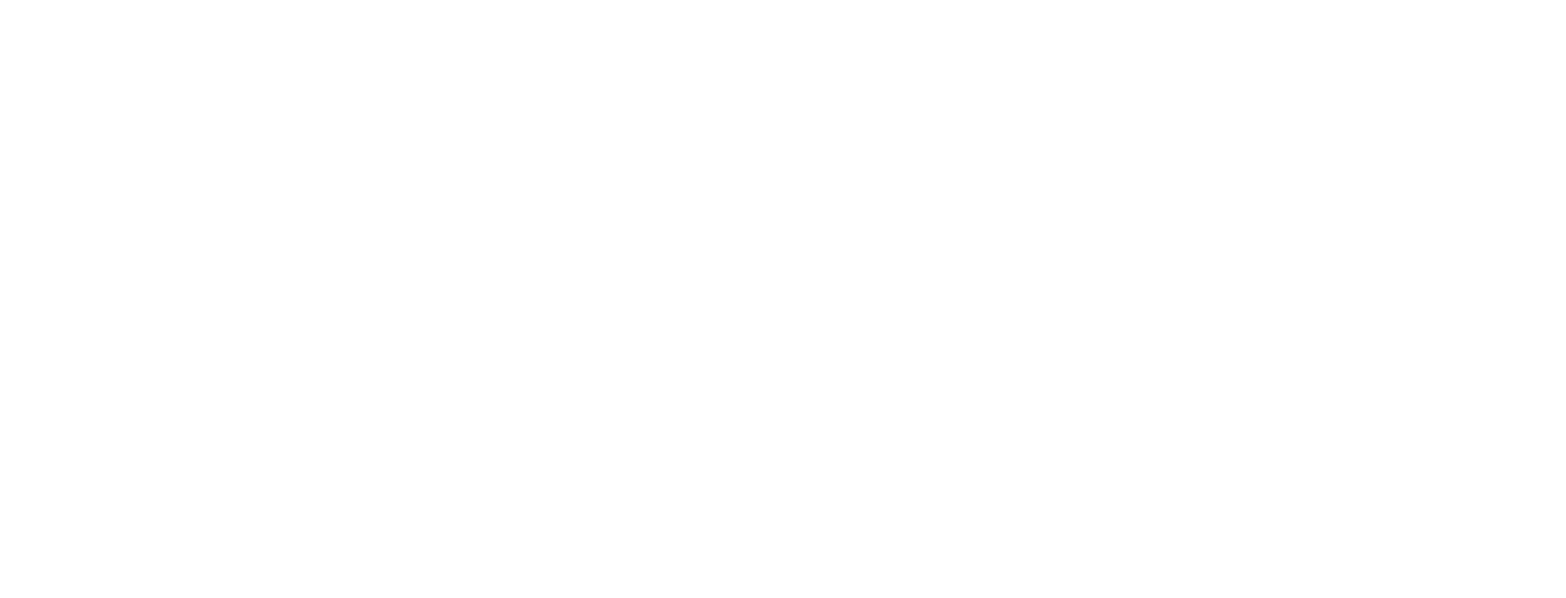
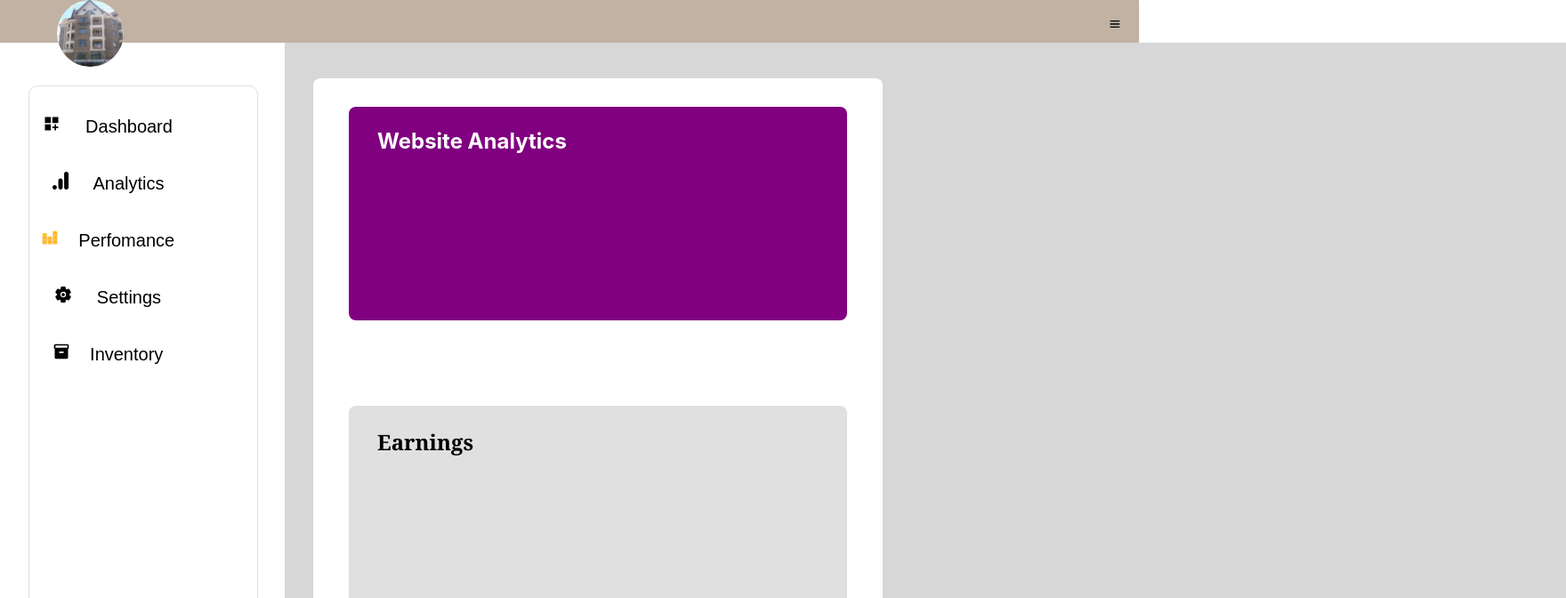
Before and after one commit to GabrielW13Nai/multiplehardware, a React (Create React App) app in the folder client/: page /admin in a window 1280 px wide. Shown: the top 672 px of the page at 89% size, 1760 px wide, since content can reach past the window. Built offline with nearby package versions, Linux system fonts and the light colour scheme.

Commit message:
later commit

```diff
--- /dev/null
+++ b/client/src/Admin/Admin.css
@@ -0,0 +1,115 @@
+.root{
+    font-family: -apple-system, -apple-system, BlinkMacSystemFont, 'Segoe UI', 'Roboto', 'Oxygen', 'Ubuntu', 'Cantarell', 'Fira Sans', 'Droid Sans', 'Helvetica Neue', sans-serif;
+    -webkit-font-smoothing: antialised;
+    -moz-osx-font-smoothing: grayscale;
+}
+
+.admin-main{
+    background-color: #fff;
+    top: 2rem;
+    left: 0;
+    width: 100rem;
+    height: 50rem;
+}
+
+.admin-navigation{
+    position: relative;
+    top: 3rem;
+    left: 2rem;
+    width: 16rem;
+    height: 45rem;
+    line-height: 4rem;
+    display: inline-block;
+    font-size: 60px;
+    background-color: #fff;
+    font-family: 'Roboto', sans-serif;
+    border-radius: 10px;
+    border: 1px #e0e0e0 solid;
+    box-shadow: 2px 2px 2px rgba(0, 0, 0, 0);
+    align-items: start;
+    justify-content: center;
+}
+
+.btn-admin{
+    width: 70%;
+    padding: 0 3px 3px 0;
+    outline: none;
+    border: none;
+    cursor: pointer;
+    background-color: #fff;
+    font-size: 20px;
+    align-items: right;
+    justify-content:right;
+}
+
+/* .admin-col{
+    border-radius: 2px;
+    position: absolute;
+    width: 0.5px;
+    left: 14rem;
+    top: 3rem;
+    height: 60rem;
+    background-color: rgba(0, 0, 0, 0.5);
+    box-shadow: inset 0.3em 0.3em 0.3em 0 #d3d3d3, inset -0.3em -0.3em -0.3em 0 rgba(0, 1, 0, 1);
+
+} */
+
+.admin-main-sect{
+    position: absolute;
+    background-color: #d7d7d7;
+    top: 3rem;
+    left: 20rem;
+    width: 90rem;
+    height: 57rem;
+    overflow: hidden;
+    z-index: 0;
+}
+
+.analytics-earnings{
+    position: absolute;
+    border: none;
+    top: 2.5rem;
+    left: 2rem;
+    height: 60rem;
+    width: 40rem;
+    background-color: #fff;
+    border-radius: 8px;
+    display: inline-block;
+}
+
+.analytics{
+    position: absolute;
+    border: none;
+    top: 2rem;
+    left: 2.5rem;
+    height: 15rem;
+    width: 35rem;
+    background-color: purple;
+    border-radius: 8px;
+}
+
+.earnings{
+    position: absolute;
+    border: none;
+    top: 23rem;
+    left: 2.5rem;
+    height: 30rem;
+    width: 35rem;
+    background-color: #e0e0e0;
+    border-radius: 8px;
+}
+
+.analytics h3{
+    color: #fff;
+    position: absolute;
+    left: 2rem;
+    font-size: 24px;
+}
+
+.earnings h3{
+    color: #000;
+    position: absolute;
+    left: 2rem;
+    font-size: 24px;
+    font-family: 'georgia'
+}
--- /dev/null
+++ b/client/src/Admin/Admin.js
@@ -0,0 +1,50 @@
+import React from 'react'
+import Navigation from '../Cards/Navigation'
+import './Admin.css'
+import AdminAnalytics from './AdminAnalytics'
+import AdminPerfomance from './AdminPerfomance'
+import AdminSettings from './AdminSettings'
+import AdminItems from './AdminItems'
+import { Switch, Route } from 'react-router-dom'
+import AdminNavigation from './AdminNavigation'
+
+const Admin = () => {
+  return (
+    <>
+      <Navigation />
+      <div className='admin-main'>
+      <AdminNavigation />
+
+        <div>
+        <Switch>
+          <Route exact path="/adminanalytics"><AdminAnalytics /></Route>
+          <Route exact path="/adminperfomance"><AdminPerfomance /></Route>
+          <Route exact path="/adminsettings"><AdminSettings /></Route>
+          <Route exact path="/adminitems"><AdminItems /></Route>
+
+        </Switch>
+
+        </div>
+
+        <div className='admin-main-sect'>
+          <div className='analytics-earnings'>
+            <div className='analytics'>
+              <h3>Website Analytics</h3>
+            </div>
+            <div className='earnings'>
+              <h3>Earnings</h3>
+            </div>
+          </div>
+
+        </div>
+        <div className='admin-details'>
+
+        </div>
+
+      </div>
+    </>
+
+  )
+}
+
+export default Admin
--- /dev/null
+++ b/client/src/Admin/AdminAnalytics.js
@@ -0,0 +1,17 @@
+import React from 'react'
+import Navigation from '../Cards/Navigation'
+import AdminNavigation from './AdminNavigation'
+import './Admin.css'
+
+const AdminAnalytics = () => {
+  return (
+    <>
+      <Navigation />
+      <AdminNavigation />
+
+    </>
+
+  )
+}
+
+export default AdminAnalytics
--- /dev/null
+++ b/client/src/Admin/AdminItems.js
@@ -0,0 +1,9 @@
+import React from 'react'
+
+const AdminItems = () => {
+  return (
+    <div>AdminItems</div>
+  )
+}
+
+export default AdminItems
--- /dev/null
+++ b/client/src/Admin/AdminNavigation.js
@@ -0,0 +1,23 @@
+import React from 'react'
+import { Link } from 'react-router-dom'
+import { IoSettings } from "react-icons/io5";
+import { FcSalesPerformance } from "react-icons/fc";
+import { MdDashboardCustomize } from "react-icons/md";
+import { SiGoogleanalytics } from "react-icons/si";
+import { MdInventory } from "react-icons/md";
+
+const AdminNavigation = () => {
+  return (
+    <div>
+        <div className='admin-navigation'>
+            <Link to='/admin'><button className='btn-admin'><MdDashboardCustomize /> &nbsp; &nbsp; Dashboard</button></Link>
+            <Link to='/adminanalytics'><button className='btn-admin'><SiGoogleanalytics /> &nbsp; &nbsp; Analytics</button></Link>
+            <Link to='/adminperfomance'><button className='btn-admin'><FcSalesPerformance /> &nbsp;&nbsp; Perfomance</button></Link>
+            <Link to='/adminsettings'><button className='btn-admin'><IoSettings /> &nbsp; &nbsp; Settings</button></Link>
+            <Link to='/adminperfomance'><button className='btn-admin'><MdInventory /> &nbsp;&nbsp; Inventory</button></Link>
+        </div>
+    </div>
+  )
+}
+
+export default AdminNavigation;
--- /dev/null
+++ b/client/src/Admin/AdminPerfomance.js
@@ -0,0 +1,16 @@
+import React from 'react'
+import Navigation from '../Cards/Navigation'
+import './Admin.css'
+import AdminNavigation from './AdminNavigation'
+
+const AdminPerfomance = () => {
+  return (
+    <>
+      <Navigation />
+      <AdminNavigation />
+    </>
+
+  )
+}
+
+export default AdminPerfomance
--- /dev/null
+++ b/client/src/Admin/AdminSettings.js
@@ -0,0 +1,16 @@
+import React from 'react'
+import Navigation from '../Cards/Navigation'
+import AdminNavigation from './AdminNavigation'
+
+import './Admin.css'
+
+const AdminSettings = () => {
+  return (
+    <>
+      <Navigation />
+      <AdminNavigation />
+    </>
+  )
+}
+
+export default AdminSettings
--- a/client/src/App.css
+++ b/client/src/App.css
@@ -93,7 +93,7 @@
   max-height: 0px;
   background: #FFFDD0;
   max-height: 25rem;
-  z-index: var(--z-fixed);
+  z-index: 1;
 }
 
 
@@ -245,9 +245,8 @@
 .about-secnd-ctn{
   display: flex;
   width: 1000px;
-
   position: relative;
-  top: 15rem;
+  top: 12rem;
   margin: 2rem;
 }
 
--- a/client/src/App.js
+++ b/client/src/App.js
@@ -3,6 +3,11 @@
 import About from './HomeComponents/About'
 import Contact from './HomeComponents/Contact'
 import Reviews from './HomeComponents/Reviews'
+import Admin from './Admin/Admin'
+import AdminAnalytics from './Admin/AdminAnalytics'
+import AdminPerfomance from './Admin/AdminPerfomance'
+import AdminSettings from './Admin/AdminSettings'
+import AdminItems from './Admin/AdminItems'
 import './App.css'
 import { Switch, Route } from 'react-router-dom'
 
@@ -11,12 +16,16 @@
 
       <div>
         <Switch>
-        <Route exact path="/"><Home /></Route>
+          <Route exact path="/"><Home /></Route>
           <Route exact path="/home"><Home /></Route>
           <Route exact path="/about"><About /></Route>
           <Route exact path="/contacts"><Contact /></Route>
           <Route exact path="/reviews"><Reviews /></Route>
-
+          <Route exact path="/admin"><Admin /></Route>
+          <Route exact path="/adminanalytics"><AdminAnalytics /></Route>
+          <Route exact path="/adminperfomance"><AdminPerfomance /></Route>
+          <Route exact path="/adminsettings"><AdminSettings /></Route>
+          <Route exact path="/adminitems"><AdminItems /></Route>
         </Switch>
 
       </div>
```
Also changed, not shown: client/src/Context/ItemContext.js (added, +28 -0 lines), client/src/Context/UserContext.js (+13 -3 lines), 1 other file (tests, documents, lock files or other folders).
